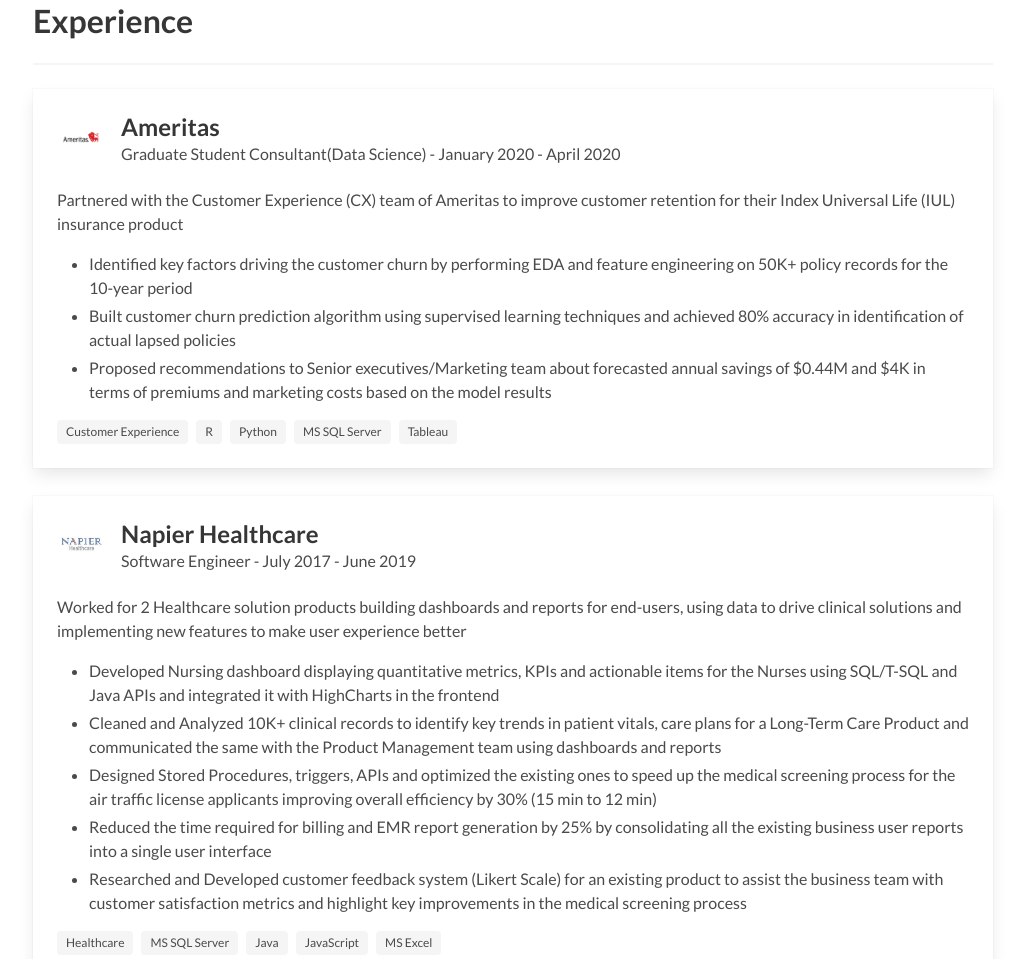
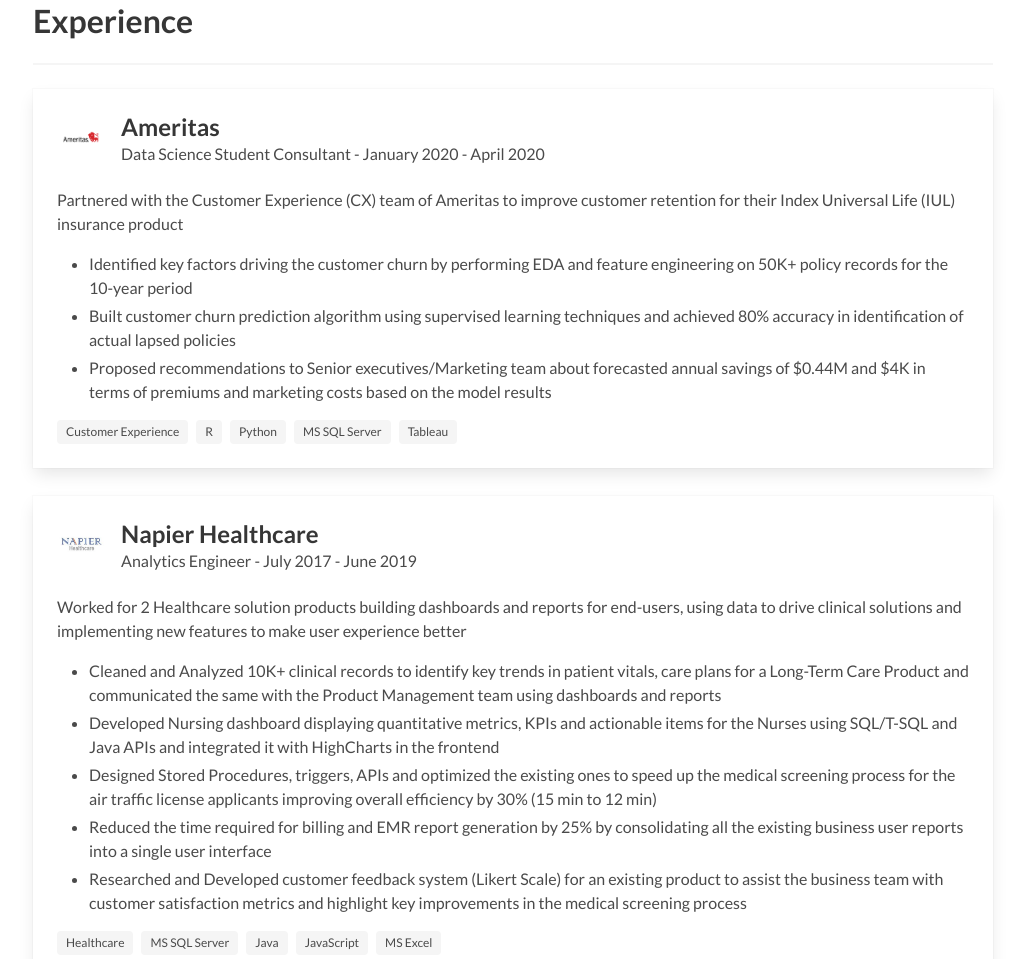
Before and after one commit to ashu1001/ashu1001.github.io, a plain HTML site: page index.html in a window 1280 px wide. Shown: the part 797-1756 px from the top of the page, without its empty margins (127-1152 px from the left). Drawn offline with Linux system fonts and the light colour scheme.

Commit message:
Updated files

```diff
--- a/index.html
+++ b/index.html
@@ -89,7 +89,7 @@
         and reports for Long-Term Care product users, collaborating with the product management team for
         product improvements, and providing recommendations to senior executives. Besides this, I have
         also worked in Customer Experience (CX) domain for a leading insurance company, Ameritas using my
-        data science skills to improve customer retention. I have strong expertise in tools like MS SQL
+        data science skills to improve customer retention for one of their major products. I have strong expertise in tools like MS SQL
         Server,  Python, R, Tableau, Java, JavaScript, Excel</p>
     </div>
   </section>
@@ -107,7 +107,7 @@
             </div>
             <div class="media-content">
               <p class="title is-4">Ameritas</p>
-              <p class="subtitle is-6">Graduate Student Consultant(Data Science) - <time datetime="2020-1">January 2020</time> - <time
+              <p class="subtitle is-6">Data Science Student Consultant - <time datetime="2020-1">January 2020</time> - <time
                   datetime="2020-04">April 2020</time> </p>
             </div>
           </div>
@@ -142,7 +142,7 @@
             </div>
             <div class="media-content">
               <p class="title is-4">Napier Healthcare</p>
-              <p class="subtitle is-6">Software Engineer - <time datetime="2017-7">July 2017</time> - <time
+              <p class="subtitle is-6">Analytics Engineer - <time datetime="2017-7">July 2017</time> - <time
                   datetime="2019-6">June 2019</time></p>
             </div>
           </div>
@@ -151,10 +151,10 @@
               using data to drive clinical solutions and implementing new features to make user experience
               better</p>
             <ul>
+              <li>Cleaned and Analyzed 10K+ clinical records to identify key trends in patient vitals, care plans
+                for a Long-Term Care Product and communicated the same with the Product Management team using dashboards and reports</li>
               <li>Developed Nursing dashboard displaying quantitative metrics, KPIs and actionable items for
                 the Nurses using SQL/T-SQL and Java APIs and integrated it with HighCharts in the frontend</li>
-              <li>Cleaned and Analyzed 10K+ clinical records to identify key trends in patient vitals, care plans
-                for a Long-Term Care Product and communicated the same with the Product Management team using dashboards and reports</li>
               <li>Designed Stored Procedures, triggers, APIs and optimized the existing ones to speed up the medical screening process for
                 the air traffic license applicants improving overall efficiency by 30% (15 min to 12 min)</li>
               <li>Reduced the time required for billing and EMR report generation by 25% by consolidating all the existing business user
```
